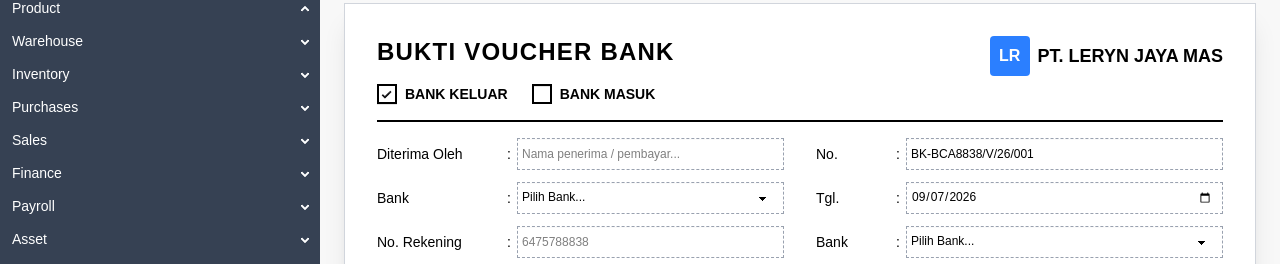
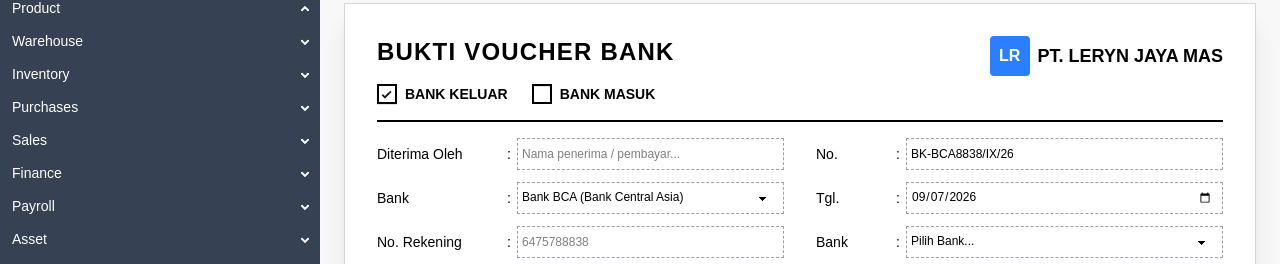
Before and after one commit to g-42925/lss-erp, a Next.js app: page /finance/bank-voucher in a window 1280 px wide. Shown: the part 101-365 px from the top of the page. Built offline with nearby package versions, Linux system fonts and the light colour scheme.

Commit message:
fixing error

```diff
--- a/app/finance/bank-voucher/page.tsx
+++ b/app/finance/bank-voucher/page.tsx
@@ -189,7 +189,9 @@ export default function BankVoucherPage() {
   const total = rows.reduce((acc, row) => acc + (Number(row.jumlah) || 0), 0);
 
   const [terbilangValue, setTerbilangValue] = useState("");
-  const [voucherNo, setVoucherNo] = useState("BM-BCA8838/V/26/001");
+  const [voucherNo, setVoucherNo] = useState("BM-BCA8838/V/26");
+
+  const [month, setMonth] = useState('')
 
   useEffect(() => {
     setVoucherNo((prev) => {
@@ -256,19 +258,31 @@ export default function BankVoucherPage() {
     console.log(bank)
   }
 
-  // const makeVoucherNumber = (transactionType: string, bank: string, bank: string, bankNumber: string) => {
-  //   const now = new Date();
-  //   const rawMonth = now.getMonth(); // 0 - 11
-  //   const day = String(now.getDate()).padStart(2, '0');
-  //   const month = String(rawMonth + 1).padStart(2, '0');
-  //   const year = now.getFullYear().toString().slice(-2);
-  //   const monthName = ['I', 'II', 'III', 'IV', 'V', 'VI', 'VII', 'VIII', 'IX', 'X', 'XI', 'XII'];
-  //   const _month = monthName[rawMonth]; // Langsung pakai index 0 - 11
-  // }
+  function makeVoucherNumber(voucherNumber: string) {
+    const tahunSekarang = new Date().getFullYear();
+    return voucherNumber.replace('V/26', `${month}/${tahunSekarang.toString().slice(-2)}`);
+  }
+
+  function onBankChange(accountNumber: string, bank: string, voucherNumber: string) {
+    const [trxType, rest] = voucherNumber.split('-')
+    const [credential, year, month] = rest.split('/')
+
+    const newCredential = `${bank}${accountNumber.slice(-4)}`
+    setVoucherNo(`${trxType}-${newCredential}/${year}/${month}`)
+  }
 
   useEffect(() => {
     if (mode === 'create') {
-      //makeVoucherNumber();
+      (() => {
+        const now = new Date();
+        const rawMonth = now.getMonth(); // 0 - 11
+        const day = String(now.getDate()).padStart(2, '0');
+        const month = String(rawMonth + 1).padStart(2, '0');
+        const year = now.getFullYear().toString().slice(-2);
+        const monthName = ['I', 'II', 'III', 'IV', 'V', 'VI', 'VII', 'VIII', 'IX', 'X', 'XI', 'XII'];
+        const _month = monthName[rawMonth]; // Langsung pakai index 0 - 11
+        setMonth(_month)
+      })()
     }
   }, [mode]);
 
@@ -401,27 +415,16 @@ export default function BankVoucherPage() {
                             setSelectedBankAccountId(acc._id);
                             setSelectedRekening(acc.accountNumber);
                           }
-                        } else {
+                        }
+                        else {
 
                           setSelectedBankAccountId("");
                         }
                       }}
                     >
-                      <option value="">Pilih Bank...</option>
-                      {accounts.length > 0 && (
-                        <optgroup label="── Akun Bank Perusahaan ──">
-                          {accounts.map(a => (
-                            <option key={a._id} value={`acc:${a._id}`}>
-                              {a.bank} - {a.accountName} ({a.accountNumber})
-                            </option>
-                          ))}
-                        </optgroup>
-                      )}
-                      <optgroup label="── Bank Indonesia ──">
-                        {indonesianBanks.map(bank => (
-                          <option key={bank} value={bank}>{bank}</option>
-                        ))}
-                      </optgroup>
+                      {indonesianBanks.map(bank => (
+                        <option key={bank} value={bank}>{bank}</option>
+                      ))}
                     </select>
                   </div>
                 </div>
@@ -445,9 +448,9 @@ export default function BankVoucherPage() {
                   <span>:</span>
                   <input
                     type="text"
-                    value={voucherNo}
+                    value={makeVoucherNumber(voucherNo)}
                     onChange={(e) => setVoucherNo(e.target.value)}
-                    placeholder="BM-BCA8838/V/26/001"
+                    placeholder="BM-BCA8838/V/26"
                     className="input input-sm border-b border-dashed border-gray-400 bg-transparent rounded-none focus:outline-none focus:border-black px-1 print:border-none print:p-0 w-full text-black"
                   />
                 </div>
@@ -469,16 +472,14 @@ export default function BankVoucherPage() {
                       className="select select-sm border-b border-dashed border-gray-400 bg-transparent rounded-none focus:outline-none focus:border-black px-1 print:border-none print:p-0 w-full text-black font-medium print:appearance-none"
                       onChange={(e) => {
                         const [accountNumber, bank] = e.target.value.split('|');
-                        setSelectedBankName(bank);
-                        setSelectedBankCode(accountNumber.slice(-4));
-                        console.log({ bank, accountNumber: selectedBankCode })
+                        onBankChange(accountNumber, bank, voucherNo)
                       }}
                     >
                       <option value="">Pilih Bank...</option>
                       {accounts.length > 0 && (
                         accounts.map(a => (
                           <option key={a._id} value={`${a.accountNumber}|${a.bank}`}>
-                            {a.bank} - {a.accountName} ({a.accountNumber})
+                            {a.bank} - {a.accountName}
                           </option>
                         ))
                       )}
--- a/app/sales/svc-order/page.tsx
+++ b/app/sales/svc-order/page.tsx
@@ -960,8 +960,8 @@ function XOrderContent() {
   return (
     <>
       <div className="p-3 md:p-6 flex flex-col gap-3 text-black">
-        <div className="min-h-screen bg-white border-t-4 border-blue-900 flex flex-col p-6 gap-6 relative">
-          <div className="flex flex-col sm:flex-row gap-2 items-start sm:items-center">
+        <div className="bg-white border-t-4 border-blue-900 flex flex-col p-6 gap-6 relative">
+          <div className="sticky top-0 z-20 -mx-6 -mt-6 px-6 pt-6 pb-3 bg-white border-b border-gray-100 flex flex-col sm:flex-row gap-2 items-start sm:items-center">
             <span className="self-center font-semibold">Service Orders</span>
             {/* Status filter tabs */}
             <div className="flex flex-row gap-1 rounded-full border border-gray-200 bg-gray-100 p-1">
```
